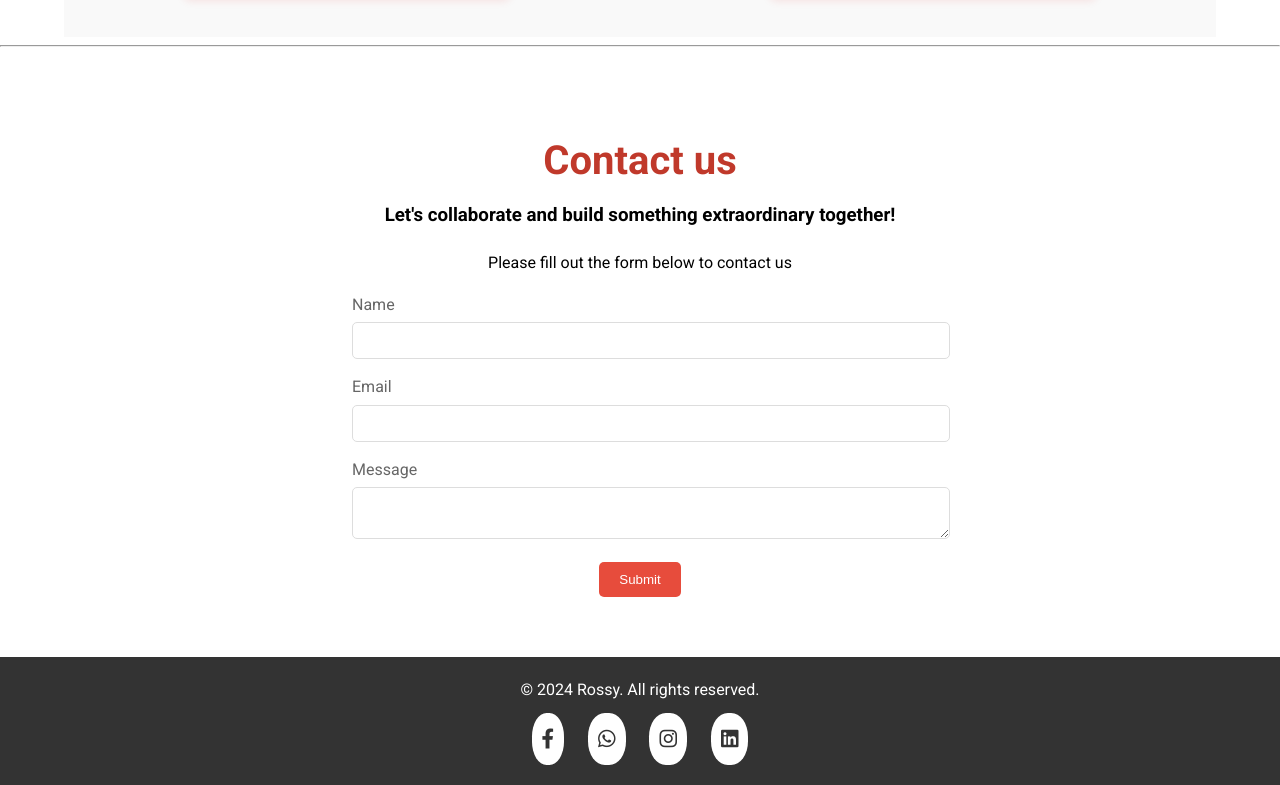
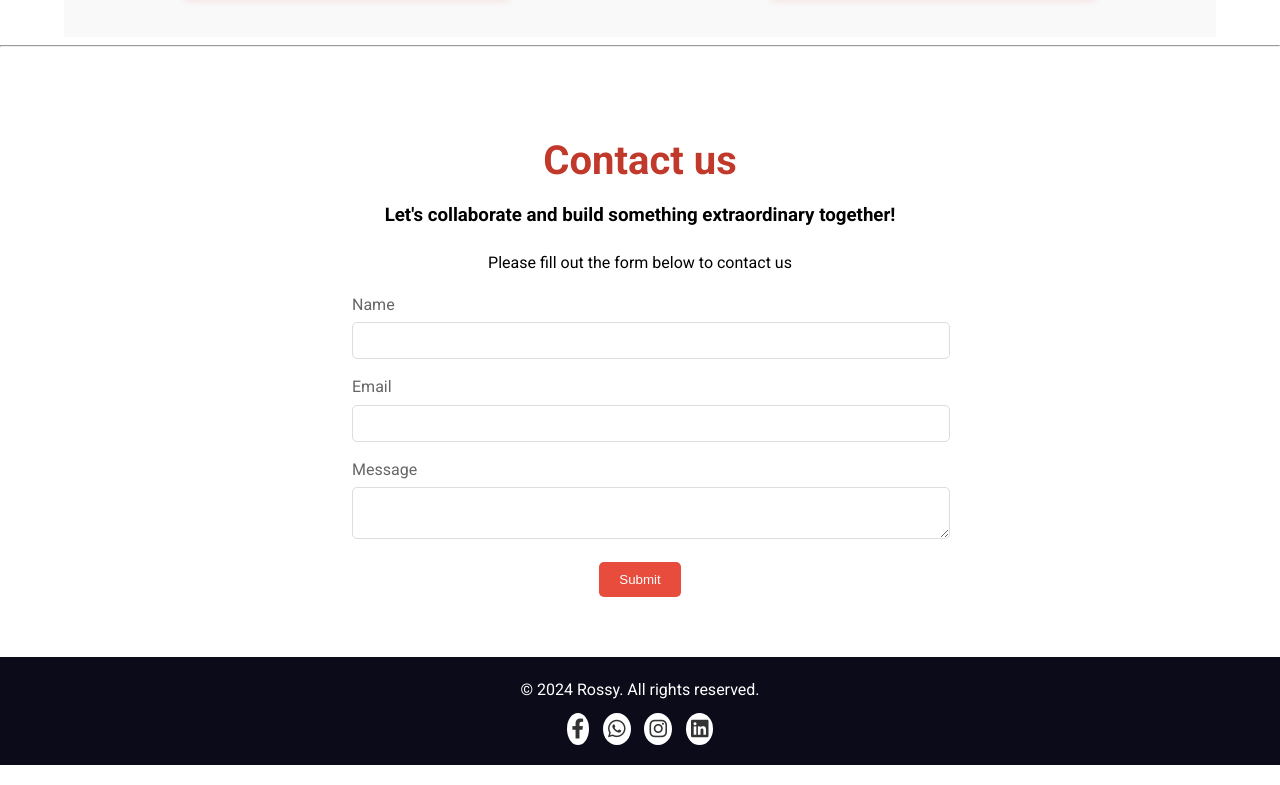
Before and after one commit to ajenechinenyerosemary/My-portfolio-website, a plain HTML site: page Portfolio-website/index.html in a window 1280 px wide. Shown: the part 1500-2285 px from the top of the page. Drawn offline with Linux system fonts and the light colour scheme; a web font is replaced by a local one.

Commit message:
adjusted some features

```diff
--- a/Portfolio-website/css/media.css
+++ b/Portfolio-website/css/media.css
@@ -85,7 +85,7 @@
         top: 60px;
         left: 0;
         width: 100%;
-        background-color: rgb(212, 62, 3);
+        background-color: #6b504d;
         padding: 20px;
     }
 
--- a/Portfolio-website/css/styles.css
+++ b/Portfolio-website/css/styles.css
@@ -22,7 +22,7 @@ a:hover {
 
 /* Header Styles */
 header {
-    background: rgb(212, 62, 3);
+    background: #c0392b;
     color: #fff;
     padding: 15px 0;
     position: fixed;
@@ -85,12 +85,6 @@ section {
     max-width: 50%;
     text-align: left;
 }
-
-/* .intro-text h1 {
-    font-size: 29px;
-    color: #c0392b;
-    margin-left: 60px;
-} */
 
 .intro-text p  {
     font-size: 20px;
@@ -260,7 +254,7 @@ section {
 
 /* Footer */
 footer {
-    background: #333;
+    background: rgb(11, 11, 26);
     color: #fff;
     text-align: center;
     padding: 20px 0;
@@ -276,13 +270,13 @@ footer p {
 }
 
 .social-icon {
-    margin: 0 10px;
+    margin: 0 5px;
     color: #333;
     font-size: 20px;
     transition: color 0.3s ease, background 0.3s ease;
     background: #fff;
-    border-radius: 45%;
-    padding: 10px;
+    border-radius: 50%;
+    padding: 0px 5px;
     display: inline-block;
 }
 
```
